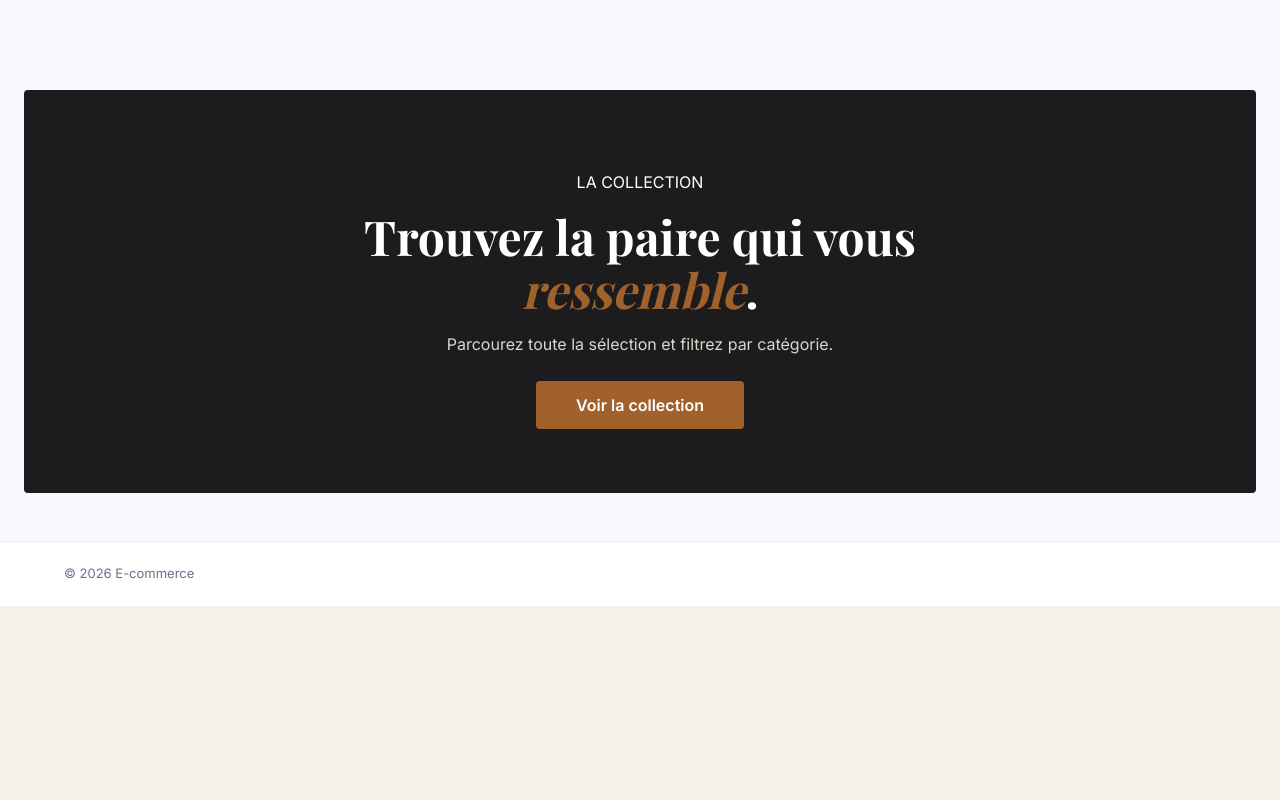
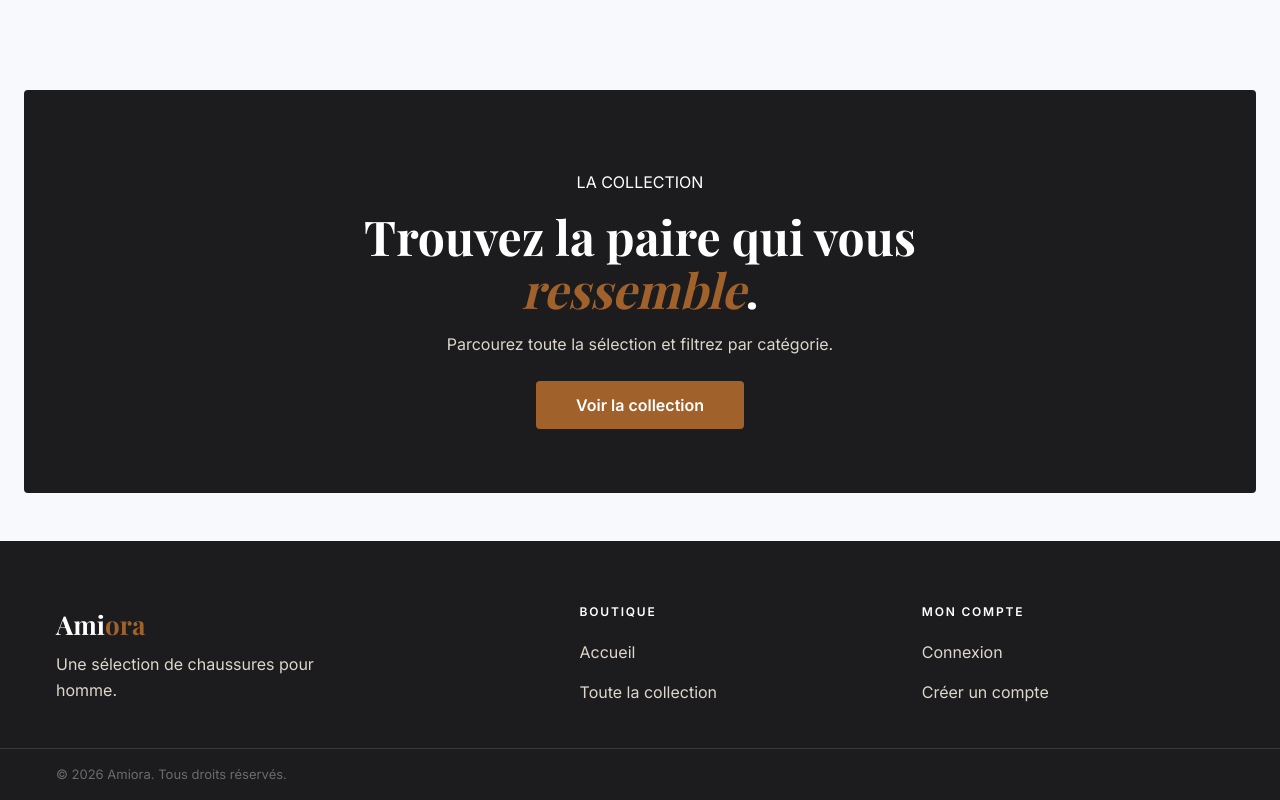
Before and after one commit to Moina337/e-commerce-client, an Angular app: page / in a window 1280 px wide. Shown: the part 577-1377 px from the top of the page. Before the commit the page ends 1183 px from the top, so only its background shows below. Built offline with nearby package versions, Linux system fonts and the light colour scheme; no server answers.

Commit message:
Footer de la boutique

```diff
--- /dev/null
+++ b/src/app/features/shop/pages/shop-footer/shop-footer.component.css
@@ -0,0 +1,89 @@
+:host {
+  display: block;
+}
+
+
+.footer {
+  background: var(--color-primary);
+  color: var(--color-border);
+}
+
+.footer__inner {
+  display: grid;
+  grid-template-columns: minmax(0, 1fr);
+  gap: var(--space-5);
+  max-width: 1200px;
+  margin: 0 auto;
+  padding: var(--space-6) var(--space-3) var(--space-5);
+}
+
+@media (min-width: 700px) {
+  .footer__inner {
+    grid-template-columns: minmax(0, 1.6fr) repeat(2, minmax(0, 1fr));
+  }
+}
+
+.footer__logo {
+  display: inline-block;
+  margin-bottom: var(--space-2);
+  color: var(--color-surface);
+  font-family: var(--font-heading);
+  font-size: 26px;
+  font-weight: 700;
+}
+
+.footer__logo-accent {
+  color: var(--color-accent);
+}
+
+.footer__tagline {
+  max-width: 32ch;
+  margin: 0;
+  line-height: 1.6;
+}
+
+/* Les h2 du site sont en police serif : ici, un petit libellé en capitales */
+.footer__title {
+  margin: 0 0 var(--space-3);
+  color: var(--color-surface);
+  font-family: var(--font-body);
+  font-size: 12px;
+  font-weight: 600;
+  letter-spacing: 0.15em;
+  text-transform: uppercase;
+}
+
+.footer__col ul {
+  display: grid;
+  gap: var(--space-2);
+  margin: 0;
+  padding: 0;
+  list-style: none;
+}
+
+.footer__col a {
+  display: inline-block;
+  padding: var(--space-1) 0;
+  transition: color 0.2s;
+}
+
+.footer__col a:hover {
+  color: var(--color-accent);
+}
+
+.footer a:focus-visible {
+  outline: 3px solid var(--color-accent);
+  outline-offset: 2px;
+}
+
+.footer__bar {
+  border-top: 1px solid rgb(255 255 255 / 12%);
+}
+
+.footer__bar p {
+  max-width: 1200px;
+  margin: 0 auto;
+  padding: var(--space-3);
+  color: var(--color-text-muted);
+  font-size: 13px;
+}
--- /dev/null
+++ b/src/app/features/shop/pages/shop-footer/shop-footer.component.html
@@ -0,0 +1,35 @@
+<footer class="footer">
+  <div class="footer__inner">
+    <div class="footer__brand">
+      <a class="footer__logo" routerLink="/" aria-label="Amiora, accueil">
+        <span>Ami</span><span class="footer__logo-accent">ora</span>
+      </a>
+      <p class="footer__tagline">Une sélection de chaussures pour homme.</p>
+    </div>
+
+    <nav class="footer__col" aria-label="Boutique">
+      <h2 class="footer__title">Boutique</h2>
+      <ul>
+        <li><a routerLink="/">Accueil</a></li>
+        <li><a routerLink="/shop">Toute la collection</a></li>
+      </ul>
+    </nav>
+
+    <nav class="footer__col" aria-label="Mon compte">
+      <h2 class="footer__title">Mon compte</h2>
+      <ul>
+        @if (isLoggedIn()) {
+          <li><a routerLink="/profil">Mon profil</a></li>
+          <li><a routerLink="/profil/orders">Mes commandes</a></li>
+        } @else {
+          <li><a routerLink="/login">Connexion</a></li>
+          <li><a routerLink="/register">Créer un compte</a></li>
+        }
+      </ul>
+    </nav>
+  </div>
+
+  <div class="footer__bar">
+    <p>© {{ year }} Amiora. Tous droits réservés.</p>
+  </div>
+</footer>
--- /dev/null
+++ b/src/app/features/shop/pages/shop-footer/shop-footer.component.ts
@@ -0,0 +1,18 @@
+import { Component, computed, inject } from '@angular/core';
+import { RouterLink } from '@angular/router';
+import { AuthService } from '../../../../core/services/auth.service';
+
+@Component({
+  selector: 'app-shop-footer',
+  imports: [RouterLink],
+  templateUrl: './shop-footer.component.html',
+  styleUrl: './shop-footer.component.css',
+})
+export class ShopFooterComponent {
+  private readonly auth = inject(AuthService);
+
+  // Le token revient après un F5, contrairement à currentUser : on s'appuie sur lui
+  readonly isLoggedIn = computed(() => !!this.auth.accessToken());
+
+  readonly year = new Date().getFullYear();
+}
--- a/src/app/features/shop/shop-layout/shop-layout.component.html
+++ b/src/app/features/shop/shop-layout/shop-layout.component.html
@@ -5,8 +5,7 @@
     <router-outlet />
   </main>
 
-  <footer class="shop-footer">
-    <span>© {{ year }} E-commerce</span>
-  </footer>
+  <app-shop-footer></app-shop-footer>
+
    <app-cart-drawer/>
 </div>
--- a/src/app/features/shop/shop-layout/shop-layout.component.ts
+++ b/src/app/features/shop/shop-layout/shop-layout.component.ts
@@ -4,10 +4,11 @@ import { MatButtonModule } from '@angular/material/button';
 import { MatToolbarModule } from '@angular/material/toolbar';
 import { ShopHeaderComponent } from '../../../shared/components/app-shop-header/shop-header.component';
 import { CartDrawerComponent } from '../app-cart-drawer/cart-drawer.component';
+import { ShopFooterComponent } from '../pages/shop-footer/shop-footer.component';
 
 @Component({
   selector: 'app-shop-layout',
-  imports: [MatButtonModule, MatToolbarModule, RouterLink, RouterOutlet,ShopHeaderComponent,CartDrawerComponent],
+  imports: [MatButtonModule, MatToolbarModule, ShopFooterComponent, RouterOutlet,ShopHeaderComponent,CartDrawerComponent],
   templateUrl: './shop-layout.component.html',
   styleUrl: './shop-layout.component.css',
 })
```
